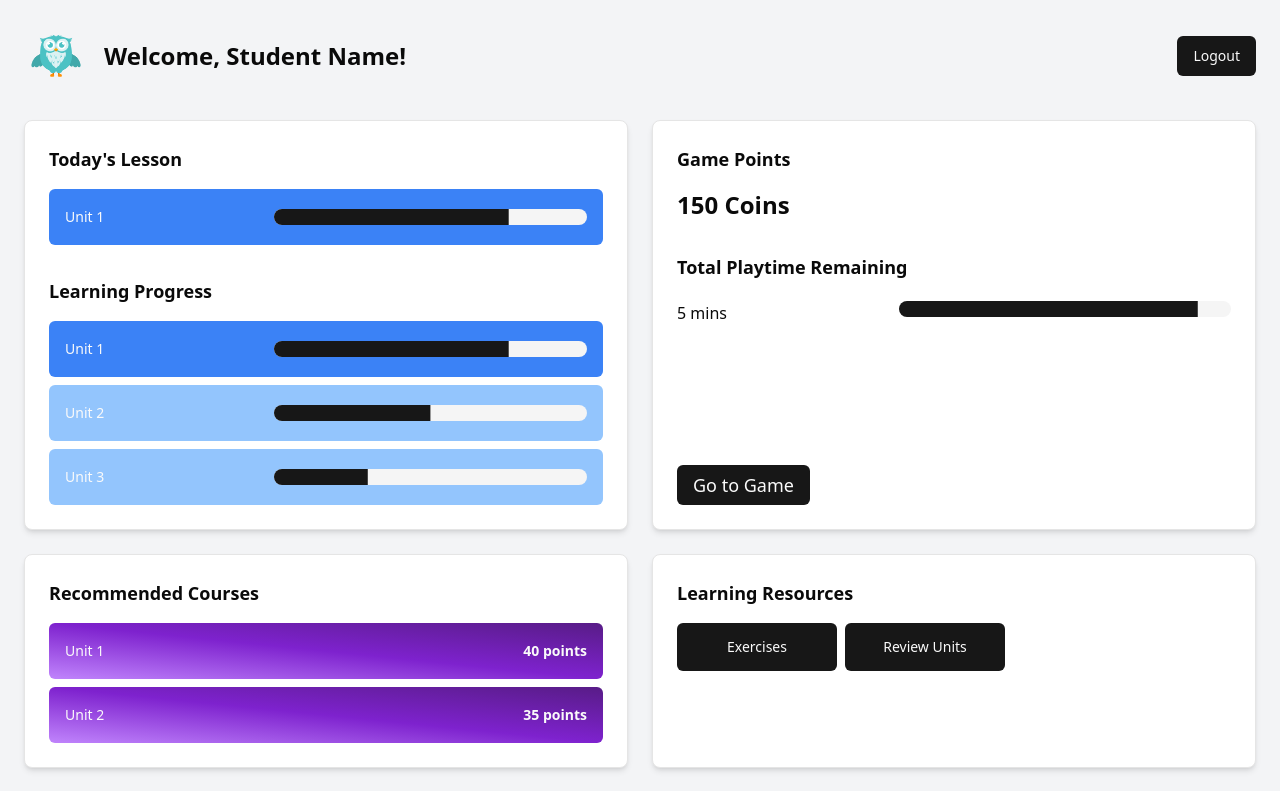
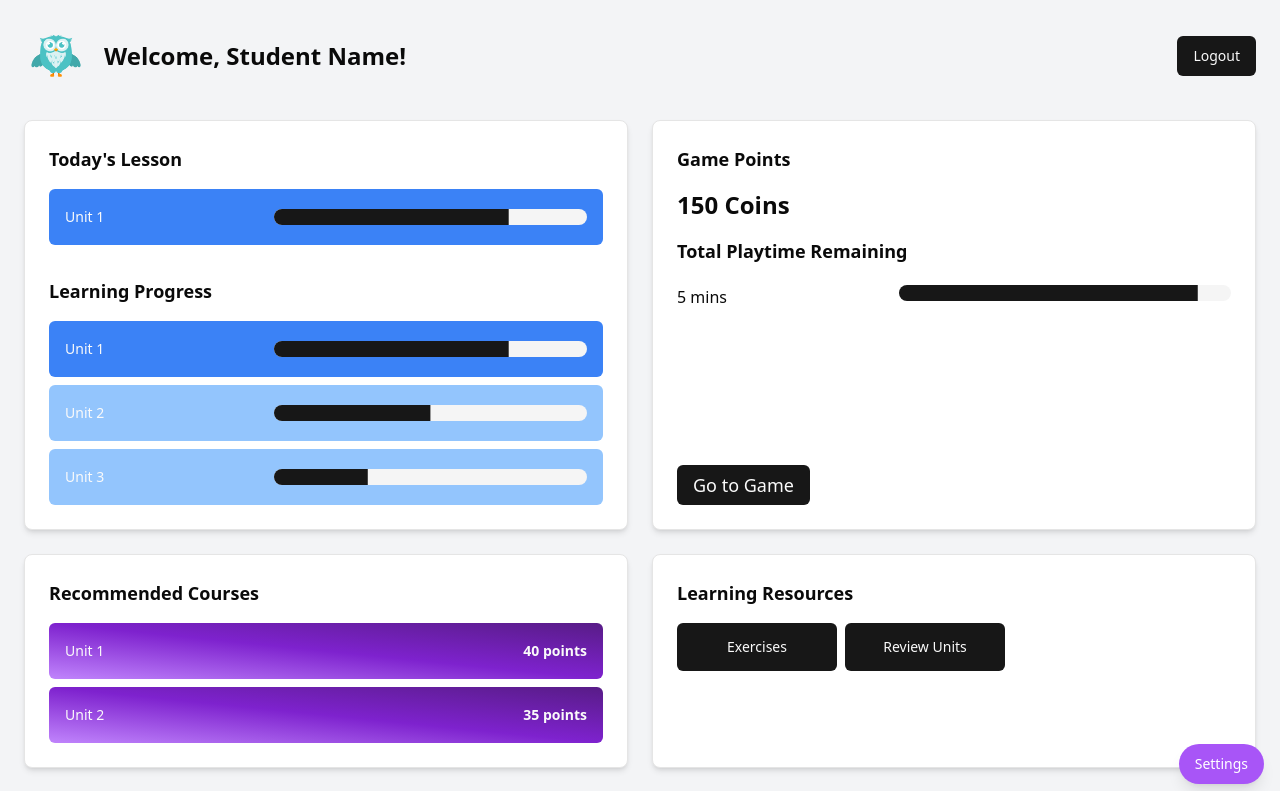
Before and after one commit to khush2003/tara, a React (Vite) app in the folder frontend/student_portal/: page /dashboard in a window 1280 px wide. Shown: the top 791 px of the page. Built offline with nearby package versions, Linux system fonts and the light colour scheme.

Commit message:
RT_update_dashboard
add floating button for student setting

```diff
--- a/frontend/student_portal/src/pages/dashboard.tsx
+++ b/frontend/student_portal/src/pages/dashboard.tsx
@@ -7,8 +7,9 @@ import { useNavigate } from 'react-router-dom';
 
 const DashboardPage: React.FC = () => {
   const navigate = useNavigate();
+
   return (
-    <div className="w-full min-h-screen p-6 bg-gray-100">
+    <div className="w-full min-h-screen p-6 bg-gray-100 relative">
       {/* Header */}
       <div className="flex items-center justify-between mb-8">
         <div className="flex items-center space-x-4">
@@ -28,32 +29,31 @@ const DashboardPage: React.FC = () => {
         <Card className="p-6 shadow-md rounded-lg bg-white">
           <h2 className="text-lg font-semibold mb-4">Today's Lesson</h2>
           <ul className="space-y-2">
-            {/* Replace static values with dynamic data */}
             <li className="flex justify-between">
-              <Button className='w-[100%] py-7 bg-blue-500 justify-between ' onClick={() => navigate("/learning")}>
+              <Button className="w-[100%] py-7 bg-blue-500 justify-between" onClick={() => navigate("/learning")}>
                 <span>Unit 1</span>
                 <Progress value={75} className="w-[60%]">75% Complete</Progress>
               </Button>
             </li>
           </ul>
-            <div className='pt-8' />
+
+          <div className="pt-8" />
           <h2 className="text-lg font-semibold mb-4">Learning Progress</h2>
           <ul className="space-y-2">
-            {/* Replace static values with dynamic data */}
             <li className="flex justify-between">
-              <Button className='w-[100%] py-7 bg-blue-500 justify-between '  onClick={() => navigate("/learning")}>
+              <Button className="w-[100%] py-7 bg-blue-500 justify-between" onClick={() => navigate("/learning")}>
                 <span>Unit 1</span>
                 <Progress value={75} className="w-[60%]">75% Complete</Progress>
               </Button>
             </li>
             <li className="flex justify-between">
-            <Button className='w-[100%] py-7 bg-blue-300 justify-between ' onClick={() => navigate("learning")}>
+              <Button className="w-[100%] py-7 bg-blue-300 justify-between" onClick={() => navigate("/learning")}>
                 <span>Unit 2</span>
                 <Progress value={50} className="w-[60%]">50% Complete</Progress>
               </Button>
             </li>
             <li className="flex justify-between">
-            <Button className='w-[100%] py-7 bg-blue-300 justify-between ' onClick={() => navigate("learning")}>
+              <Button className="w-[100%] py-7 bg-blue-300 justify-between" onClick={() => navigate("/learning")}>
                 <span>Unit 3</span>
                 <Progress value={30} className="w-[60%]">30% Complete</Progress>
               </Button>
@@ -61,40 +61,40 @@ const DashboardPage: React.FC = () => {
           </ul>
         </Card>
 
-
         {/* Points Tracker */}
         <Card className="p-6 shadow-md rounded-lg bg-white flex flex-col justify-between items-start">
-          <div className='flex flex-col w-full space-y-4'>
+          <div className="flex flex-col w-full space-y-4">
             <h2 className="text-lg font-semibold">Game Points</h2>
             <p className="text-2xl font-bold">150 Coins</p> {/* Replace with dynamic points */}
-          <div></div>
             <h2 className="text-lg font-semibold mb-4">Total Playtime Remaining</h2>
-          <div className='w-full py-1 flex  justify-between '>
+            <div className="w-full py-1 flex justify-between">
               <span>5 mins</span>
               <Progress value={90} className="w-[60%]">30% Complete</Progress>
             </div>
           </div>
           <Button className="text-lg p-4">Go to Game</Button>
         </Card>
+
+        {/* Recommended Courses */}
         <Card className="p-6 shadow-md rounded-lg bg-white">
           <h2 className="text-lg font-semibold mb-4">Recommended Courses</h2>
           <ul className="space-y-2">
-            {/* Replace static values with dynamic data */}
             <li className="flex justify-between">
-              <Button className='w-[100%] py-7 bg-gradient-to-tr from-purple-400 via-purple-700 to-purple-900  justify-between '>
+              <Button className="w-[100%] py-7 bg-gradient-to-tr from-purple-400 via-purple-700 to-purple-900 justify-between">
                 <span>Unit 1</span>
-              <p className='text-md '><b>40 points</b></p>
+                <p className="text-md"><b>40 points</b></p>
               </Button>
             </li>
             <li className="flex justify-between">
-              <Button className='w-[100%] py-7 bg-gradient-to-tr from-purple-400 via-purple-700 to-purple-900  justify-between '>
+              <Button className="w-[100%] py-7 bg-gradient-to-tr from-purple-400 via-purple-700 to-purple-900 justify-between">
                 <span>Unit 2</span>
-              <p className='text-md '><b>35 points</b></p>
+                <p className="text-md"><b>35 points</b></p>
               </Button>
             </li>
           </ul>
         </Card>
-        {/* Interactive Learning Resources */}
+
+        {/* Learning Resources */}
         <Card className="p-6 shadow-md rounded-lg bg-white">
           <h2 className="text-lg font-semibold mb-4">Learning Resources</h2>
           <div className="flex flex-wrap space-x-2">
@@ -103,10 +103,7 @@ const DashboardPage: React.FC = () => {
           </div>
         </Card>
 
-
-
-
-
+        {/* Actions */}
         <Card className="p-6 shadow-md rounded-lg bg-white">
           <h2 className="text-lg font-semibold mb-4">Actions</h2>
           <div className="flex flex-col space-y-4">
@@ -116,61 +113,25 @@ const DashboardPage: React.FC = () => {
           </div>
         </Card>
 
-     {/* Announcements and Notifications */}
+        {/* Announcements */}
         <Card className="p-6 shadow-md rounded-lg bg-white">
           <h2 className="text-lg font-semibold mb-4">Announcements</h2>
           <ul className="space-y-2">
-            {/* Replace with dynamic announcements */}
             <li className="text-sm">New exercise available in Unit 2.</li>
             <li className="text-sm">Reminder: Project submission due next week.</li>
           </ul>
         </Card>
       </div>
 
-      {/* Quick Actions */}
-      <div className="flex mt-8 justify-center space-x-6">
-
-
-      </div>
-
-      {/* Profile Actions */}
-
+      {/* Floating "Settings" Button */}
+      <Button
+        onClick={() => navigate("/settings")}  // Navigate to the settings page
+        className="fixed bottom-4 right-4 p-4 rounded-full bg-purple-500 text-white shadow-lg hover:bg-purple-600"
+      >
+        Settings
+      </Button>
     </div>
   );
 };
 
-
 export default DashboardPage;
-
-//Old Code
-// import { Button } from '@/components/ui/button';
-// import { Card } from '@/components/ui/card';
-// import React from 'react';
-
-// const DashboardPage: React.FC = () => {
-//   return (
-//     <div className="w-full h-screen flex items-center justify-center">
-//       <div className="flex flex-col items-center space-y-10">
-//         <h1 className="text-4xl font-bold">Dashboard</h1>
-//         <div className="flex flex-wrap justify-center space-x-4">
-//           <Button className="w-40 h-12">Course 1</Button>
-//           <Button className="w-40 h-12">Course 2</Button>
-//           <Button className="w-40 h-12">Course 3</Button>
-//           <Button className="w-40 h-12">Course 4</Button>
-//         </div>
-//         <div className="flex space-x-4">
-//           <Button className="text-2xl p-4">Game</Button>
-//           <Button className="text-2xl p-4">Settings</Button>
-//         </div>
-//         <Card className="p-6 shadow-lg rounded-lg bg-white">
-//           <div className="flex flex-col space-y-4">
-//             <Button>Edit Profile</Button>
-//             <Button>Login</Button>
-//           </div>
-//         </Card>
-//       </div>
-//     </div>
-//   );
-// };
-
-// export default DashboardPage;
```
Lines whose indentation alone changed are shown as unchanged.
